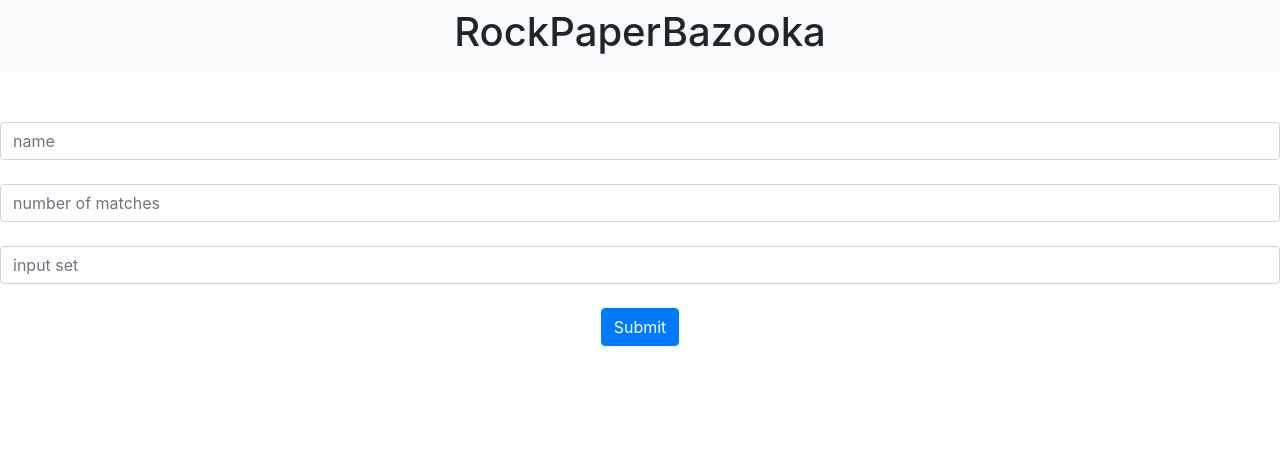
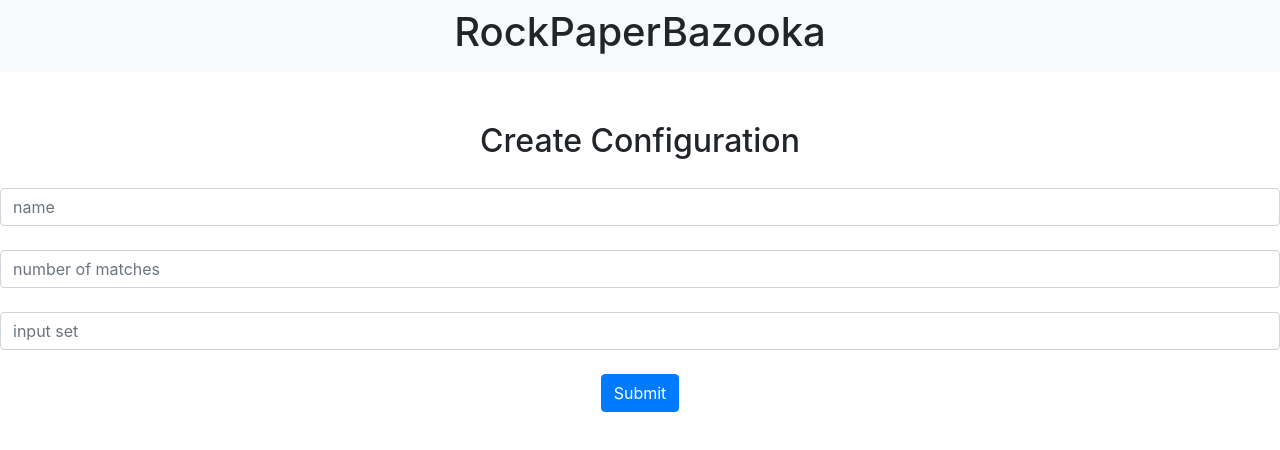
Before and after one commit to scalableinternetservices/RockPaperBazooka, a React (Create React App) app in the folder frontend/: page /config_creator in a window 1280 px wide. Shown: the top 450 px of the page. Built offline with nearby package versions, Linux system fonts and the light colour scheme.

Commit message:
at - add titles to creation pages

```diff
--- a/frontend/src/Components/GameConfiguration/Form.jsx
+++ b/frontend/src/Components/GameConfiguration/Form.jsx
@@ -37,6 +37,7 @@ class ConfigForm extends React.Component {
     return (
       <>
         {this.state.redirect ? <Redirect to='/matches' /> : null}
+        <h2>Create Configuration</h2>
         <Form onSubmit={this.onSubmit}>
           <Input name='name' placeholder='name' onChange={this.onChange}></Input>
           <br />
--- a/frontend/src/Components/Match/Form.jsx
+++ b/frontend/src/Components/Match/Form.jsx
@@ -58,7 +58,9 @@ class MatchForm extends React.Component {
     return (
       <>
         {this.state.redirect ? <Redirect to='/match' /> : null}
+        <h2>Create Match</h2>
         <Form onSubmit={this.onSubmit}>
+          <h4>Select a configuration:</h4>
           <Input
             name="game_configuration_id"
             type="select"
```
